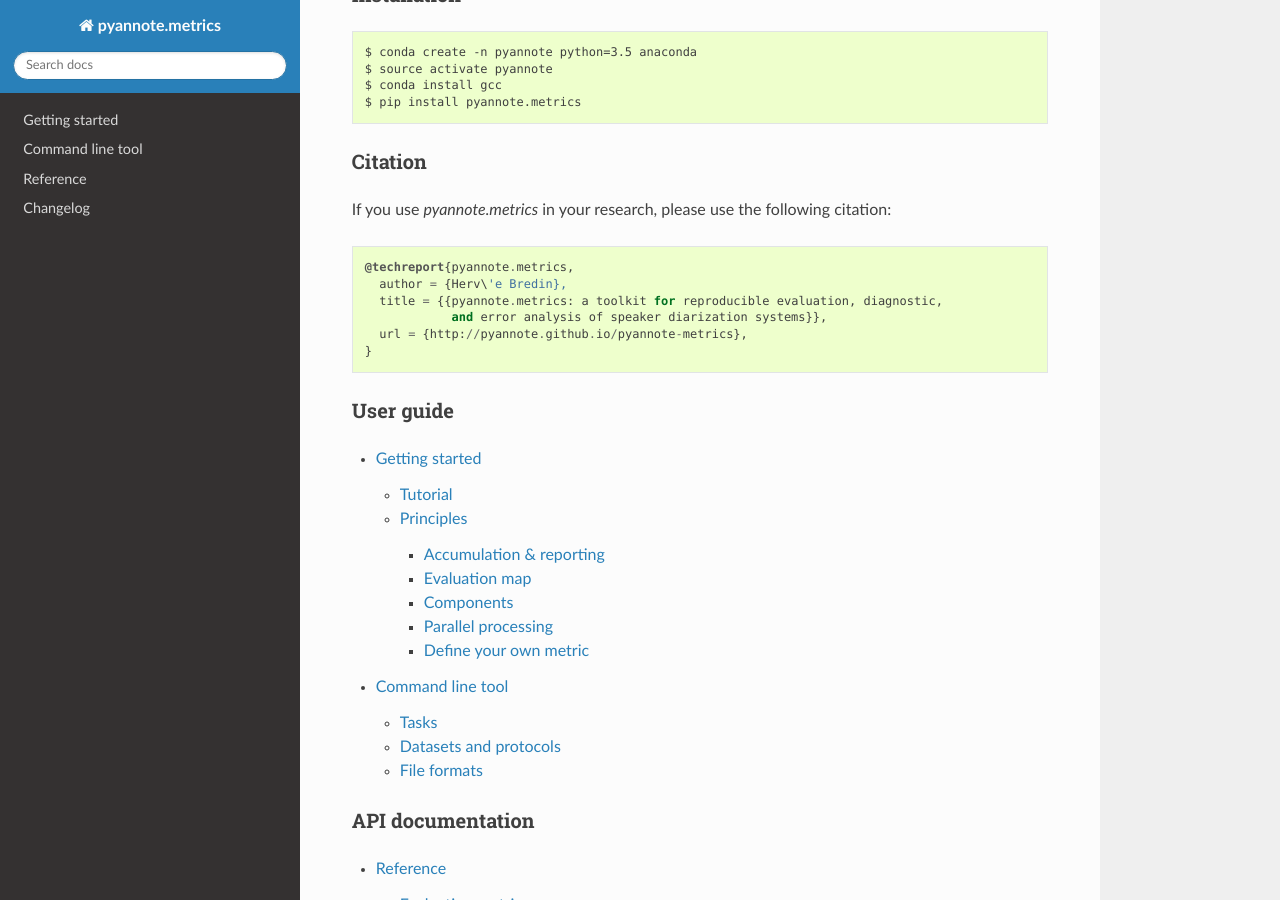
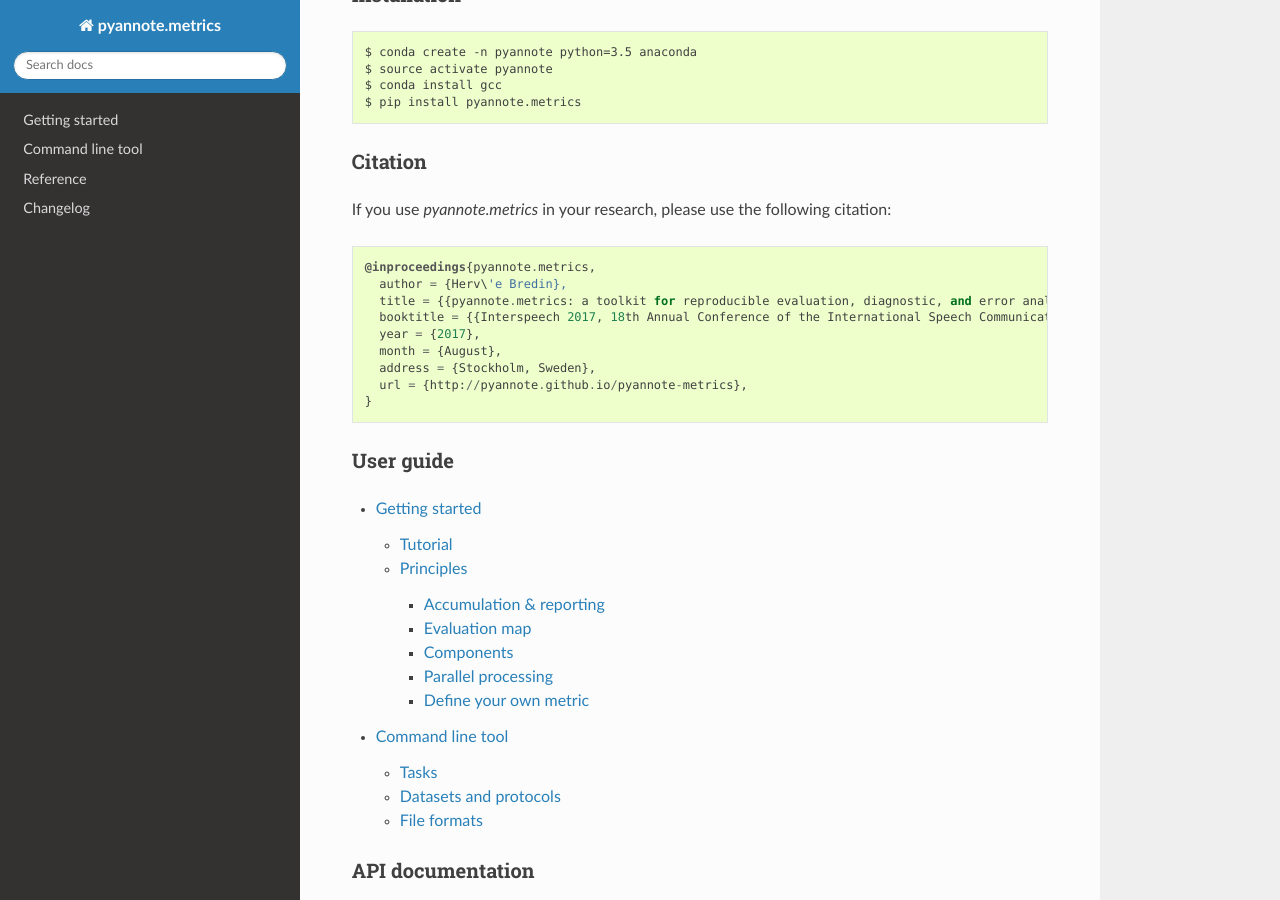
Before and after one commit to pyannote/pyannote-metrics, a Sphinx documentation site: the page built from docs/source/index.rst, in a window 1280 px wide and 900 px high, scrolled down 459 px. Built offline with Sphinx 7.4.7 and the Read the Docs theme 2.0.0, drawn with Linux system fonts in a browser that asks for light colours.

Commit message:
chore: update citation

```diff
--- a/docs/source/index.rst
+++ b/docs/source/index.rst
@@ -30,10 +30,13 @@
 
 ::
 
-  @techreport{pyannote.metrics,
+  @inproceedings{pyannote.metrics,
     author = {Herv\'e Bredin},
-    title = {{pyannote.metrics: a toolkit for reproducible evaluation, diagnostic,
-              and error analysis of speaker diarization systems}},
+    title = {{pyannote.metrics: a toolkit for reproducible evaluation, diagnostic, and error analysis of speaker diarization systems}},
+    booktitle = {{Interspeech 2017, 18th Annual Conference of the International Speech Communication Association}},
+    year = {2017},
+    month = {August},
+    address = {Stockholm, Sweden},
     url = {http://pyannote.github.io/pyannote-metrics},
   }
 
```
Also changed, not shown: README.md (+7 -3 lines), 1 other file.
